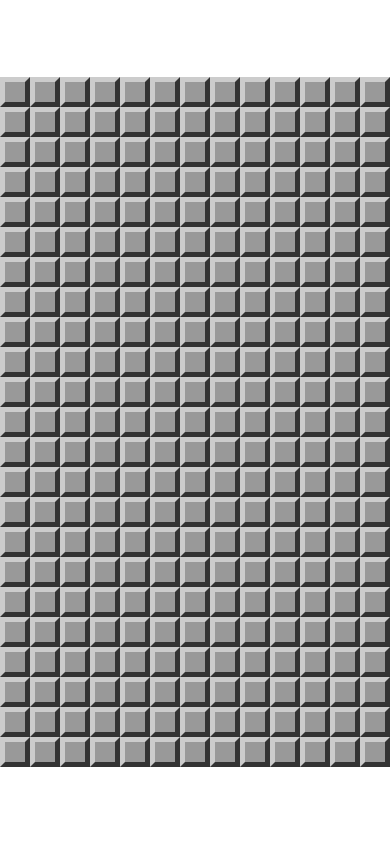
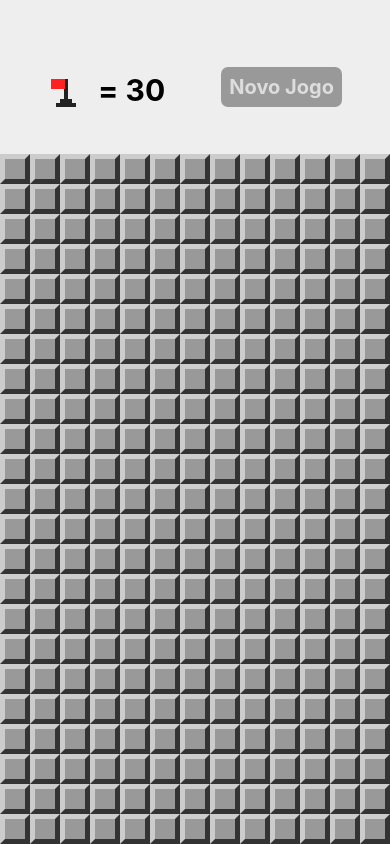
Before and after one commit to ccaio-oliveira/campo-minado-react-native, a React Native app: screen / in a window 390 px wide. Built offline with nearby package versions, Linux system fonts and the light colour scheme.

Commit message:
feat: criar modal para mudar nível de dificuldade do jogo

```diff
--- a/App.js
+++ b/App.js
@@ -1,5 +1,6 @@
 import { Component } from 'react';
 import { StyleSheet, Text, View, Alert } from 'react-native';
+import Header from './src/components/Header';
 import MineField from './src/components/MineField';
 import {
     createMinedBoard,
@@ -8,7 +9,8 @@ import {
     hadExplosion,
     wonGame,
     showMines,
-    invertFlag
+    invertFlag,
+    flagsUsed
 } from './src/functions';
 import params from './src/params';
 
@@ -68,8 +70,15 @@ export default class App extends Component {
     render() {
         return (
             <View style={styles.container}>
+                <Header
+                    flagsLeft={this.minesAmount() - flagsUsed(this.state.board)}
+                    onNewGame={() => this.setState(this.createState())}
+                />
                 <View style={styles.board}>
-                    <MineField board={this.state.board} onOpenField={this.onOpenField} onSelectField={this.onSelectField} />
+                    <MineField board={this.state.board}
+                        onOpenField={this.onOpenField}
+                        onSelectField={this.onSelectField}
+                    />
                 </View>
             </View>
         );
--- /dev/null
+++ b/src/components/Header.js
@@ -0,0 +1,55 @@
+import { View, Text, StyleSheet, TouchableOpacity } from "react-native"
+import Flag from "./Flag"
+
+export default ({ flagsLeft, onFlagPress, onNewGame }) => {
+    return (
+        <View style={styles.container}>
+            <View style={styles.flagContainer}>
+                <TouchableOpacity onPress={onFlagPress} style={styles.flagButton}>
+                    <Flag bigger />
+                </TouchableOpacity>
+                <Text style={styles.flagsLeft}>
+                    = {flagsLeft}
+                </Text>
+            </View>
+            <TouchableOpacity style={styles.button} onPress={onNewGame}>
+                <Text style={styles.buttonLabel}>Novo Jogo</Text>
+            </TouchableOpacity>
+        </View>
+    )
+}
+
+const styles = StyleSheet.create({
+    container: {
+        flex: 1,
+        flexDirection: "row",
+        backgroundColor: '#EEE',
+        alignItems: "center",
+        justifyContent: "space-around",
+        paddingTop: 20,
+        paddingHorizontal: 20
+    },
+    flagContainer: {
+        flexDirection: "row"
+    },
+    flagButton: {
+        marginTop: 10,
+        minWidth: 30
+    },
+    flagsLeft: {
+        fontSize: 30,
+        fontWeight: "bold",
+        paddingTop: 5,
+        marginLeft: 20
+    },
+    button: {
+        backgroundColor: '#999',
+        padding: 8,
+        borderRadius: 7
+    },
+    buttonLabel: {
+        fontSize: 20,
+        color: '#DDD',
+        fontWeight: "bold"
+    }
+})
--- a/src/functions.js
+++ b/src/functions.js
@@ -91,6 +91,8 @@ const invertFlag = (board, row, column) => {
     field.flagged = !field.flagged;
 }
 
+const flagsUsed = board => fields(board).filter(field => field.flagged).length;
+
 export {
     createMinedBoard,
     cloneBoard,
@@ -98,5 +100,6 @@ export {
     hadExplosion,
     wonGame,
     showMines,
-    invertFlag
+    invertFlag,
+    flagsUsed
 };
```
Also changed, not shown: src/screens/LevelSelection.js (added, +56 -0 lines).
